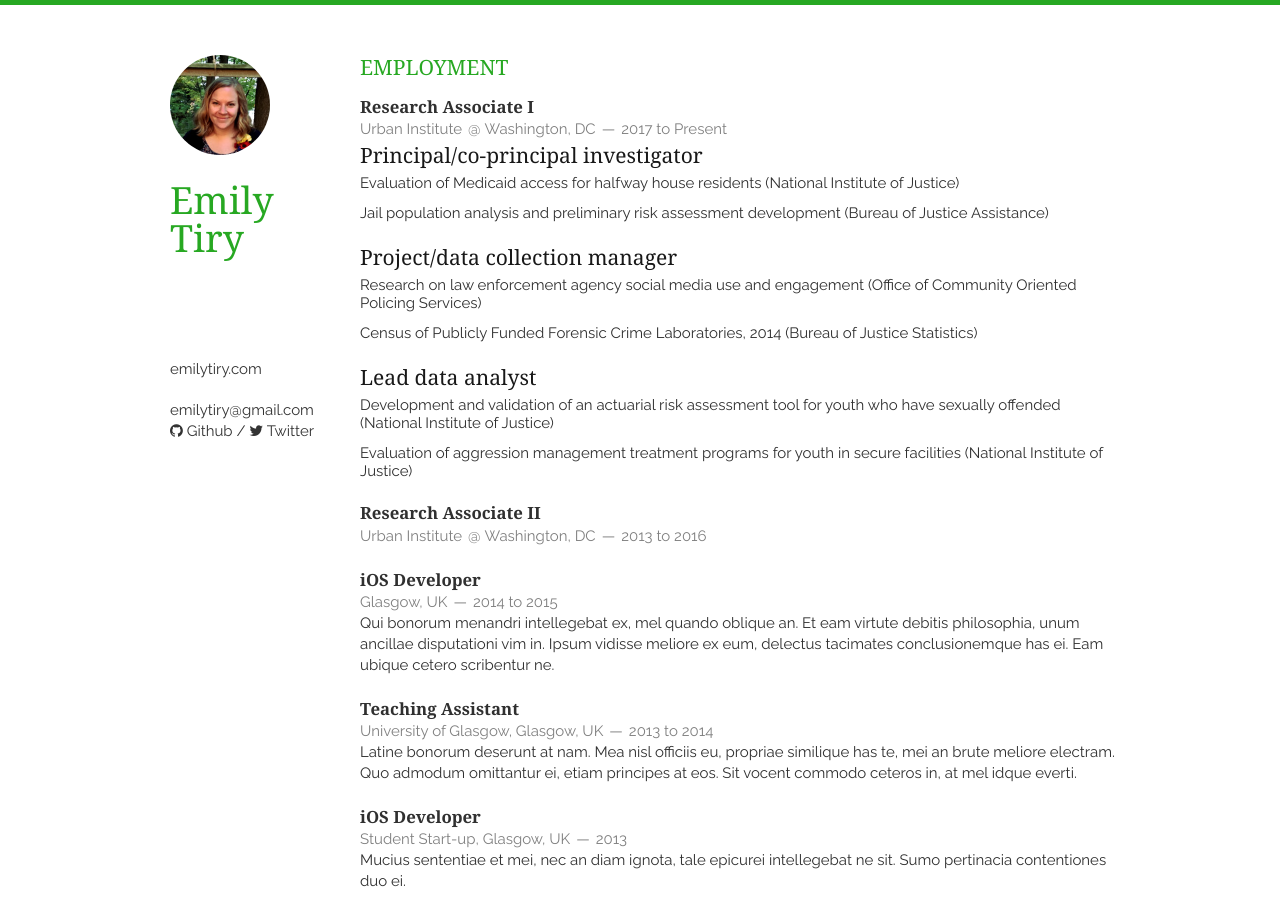
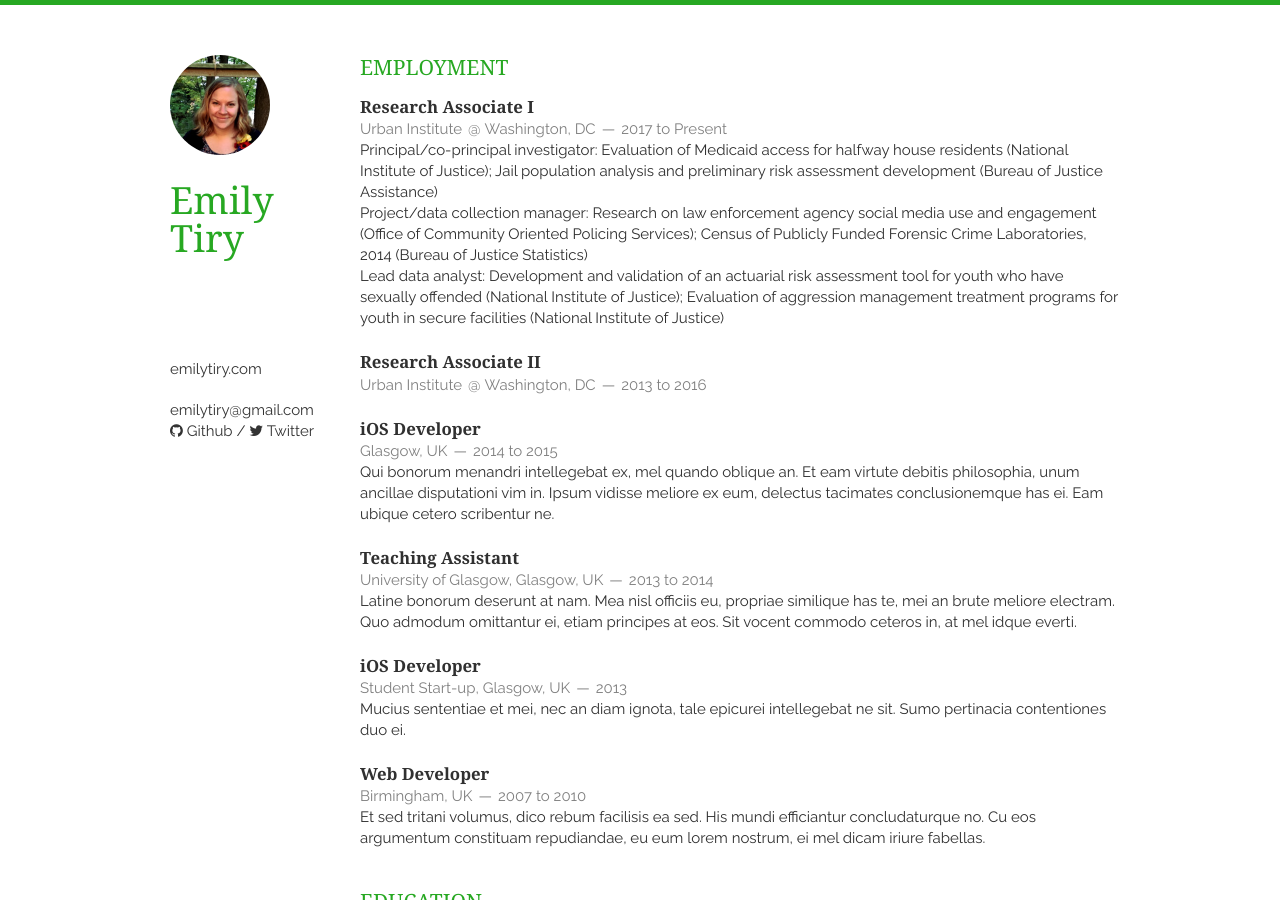
Before and after one commit to etiry/resume, a Jekyll site: the page built from index.html, in a window 1280 px wide and 900 px high. Built offline with Jekyll 4.4.1, drawn with Linux system fonts in a browser that asks for light colours; nearby versions of some CDN libraries; the list of posts is cut into pages by our own code.

Commit message:
Update formatting

```diff
--- a/_includes/employment.html
+++ b/_includes/employment.html
@@ -6,21 +6,9 @@
             <span><address>Urban Institute</address></span>
             <span><address>Washington, DC</address><time>2017 to Present</time></span>
         </header>
-        <h4>Principal/co-principal investigator</h4>
-        <ul type="circle">
-            <li>Evaluation of Medicaid access for halfway house residents (National Institute of Justice)</li>
-            <li>Jail population analysis and preliminary risk assessment development (Bureau of Justice Assistance)</li>
-        </ul>
-        <h4>Project/data collection manager</h4>
-        <ul type="circle">
-            <li>Research on law enforcement agency social media use and engagement (Office of Community Oriented Policing Services)</li>
-            <li>Census of Publicly Funded Forensic Crime Laboratories, 2014 (Bureau of Justice Statistics)</li>
-        </ul>
-        <h4>Lead data analyst</h4>
-        <ul type="circle">
-            <li>Development and validation of an actuarial risk assessment tool for youth who have sexually offended (National Institute of Justice)</li>
-            <li>Evaluation of aggression management treatment programs for youth in secure facilities (National Institute of Justice)</li>
-        </ul>
+        <p>Principal/co-principal investigator: Evaluation of Medicaid access for halfway house residents (National Institute of Justice); Jail population analysis and preliminary risk assessment development (Bureau of Justice Assistance)</p>
+        <p>Project/data collection manager: Research on law enforcement agency social media use and engagement (Office of Community Oriented Policing Services); Census of Publicly Funded Forensic Crime Laboratories, 2014 (Bureau of Justice Statistics)</p>
+        <p>Lead data analyst: Development and validation of an actuarial risk assessment tool for youth who have sexually offended (National Institute of Justice); Evaluation of aggression management treatment programs for youth in secure facilities (National Institute of Justice)</p>
     </article>
     <article>
         <header>
```
